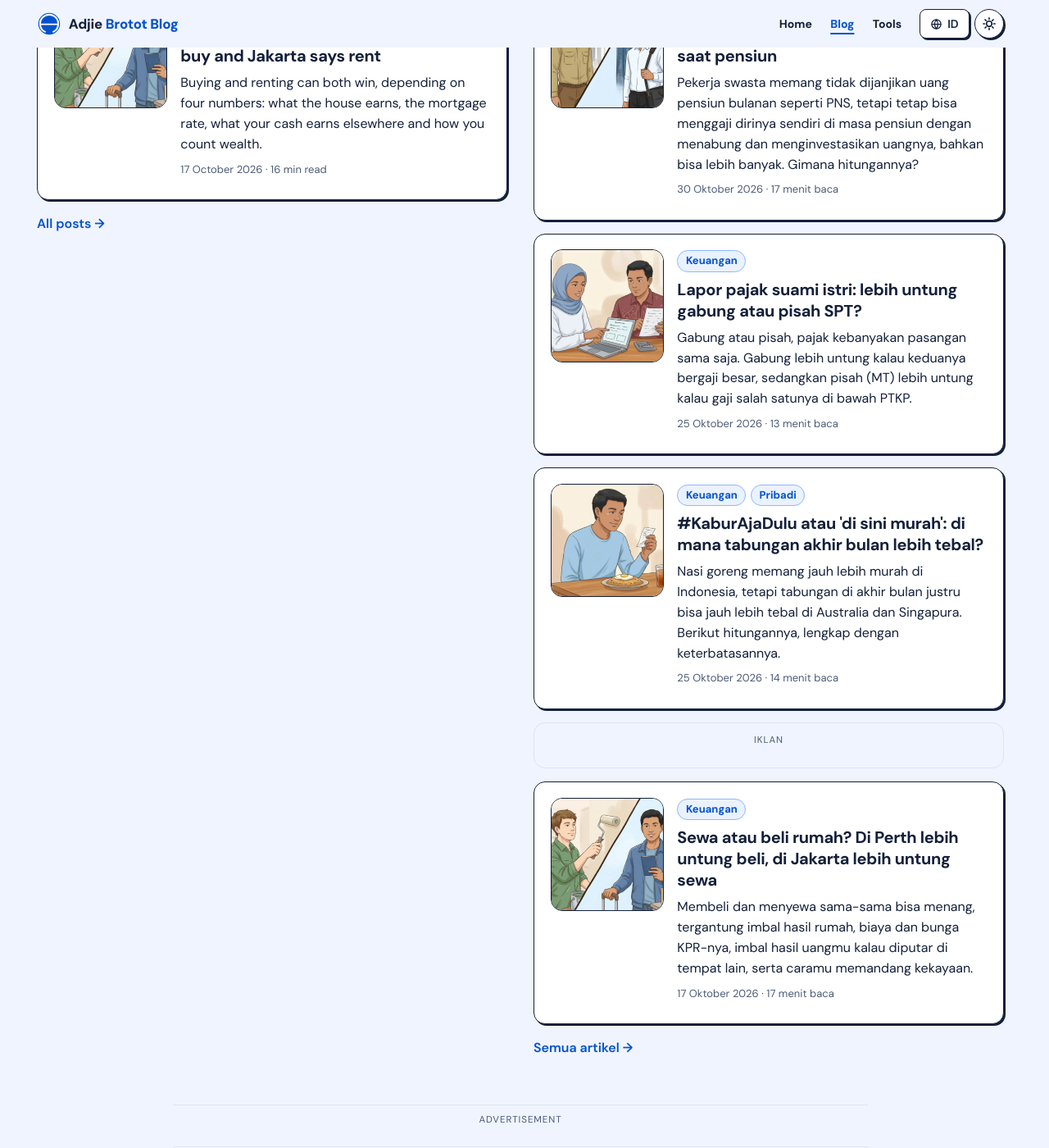
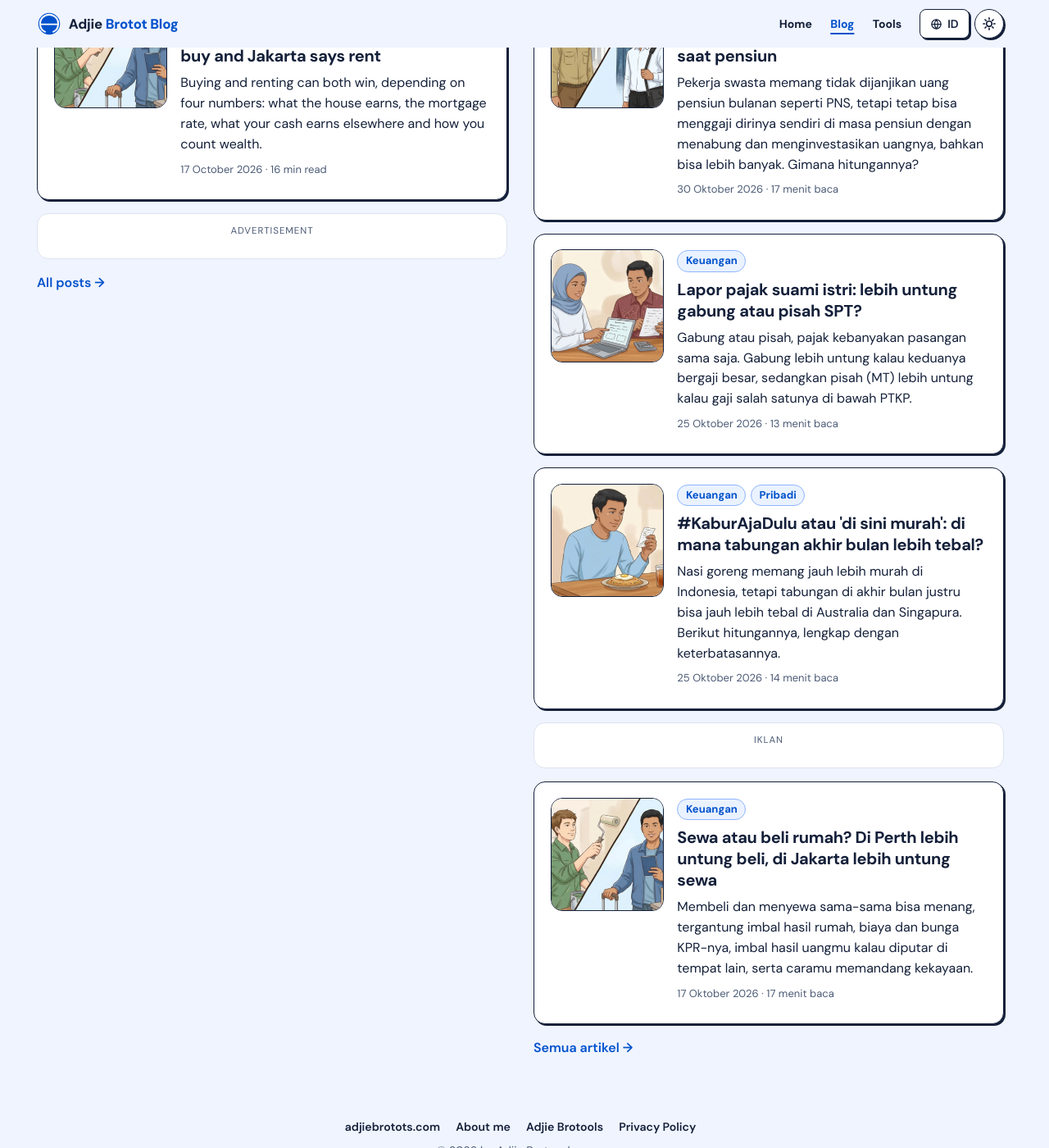
Before and after one commit to adjiebrotot/blog, a Jekyll site: the page built from index.html, in a window 1280 px wide and 1400 px high, scrolled down 366 px. Shown: the whole window at 82% size. Built offline with Jekyll 4.4.1, drawn with Linux system fonts in a browser that asks for light colours; part of the change alters nothing that is shown.

Commit message:
Fill the empty cells of a post grid's last row with card-sized ads
The home and category grids end square: blog.js adds in-feed tiles in the
last row's empty cells, worked out again for the column count on a resize,
never more ad tiles in a list than posts. A tile stays invisible until it
is filled, and an unfilled one is replaced by the next unit (image on the
side, image above, title above, text only). On the landing page the
multiplex moves into the shorter language column when it is two or more
cards short. The in-feed unit is now the image-on-the-side one, the same
shape as the cards, and its tile takes the card's surface and corners.

Co-Authored-By: Claude Opus 5.5 <noreply@anthropic.com>
Claude-Session: https://claude.ai/code/session_01LjR4miVnnSE7hMdPCDCwM3

```diff
--- a/_config.yml
+++ b/_config.yml
@@ -85,12 +85,24 @@ comments:
 # own (In-article 2, Multiplex 3, In-feed), so AdSense reports them apart from
 # the tool site's; the map of every unit on the three sites is in the tool
 # repo's shared.css, above .ad-slot.
+# A card grid never ends on a half-empty row: blog.js fills the last row's
+# empty cells with in-feed tiles the size of a card (`fill_units`, the first
+# tried first, the next one only when AdSense leaves a tile unfilled), never
+# more ad tiles in a list than posts. On the landing page the multiplex unit
+# fills the shorter language column instead, when it is two or more cards
+# short. The in-feed units are "image on the side" first: a picture beside a
+# few lines of text, the same shape as the cards.
 adsense:
   client: ca-pub-8730116101825381
   in_article_slot: "7068974137"
   multiplex_slot: "6347753554"
-  in_feed_slot: "6995134169"
-  in_feed_layout_key: "-gw-3+1f-3d+2z"
+  in_feed_slot: "5403685043"               # In-feed, image on the side
+  in_feed_layout_key: "-fb+5w+4e-db+86"
+  fill_units:
+    - { slot: "5403685043", key: "-fb+5w+4e-db+86" }  # image on the side
+    - { slot: "8828371845", key: "-6t+ed+2i-1n-4w" }  # image above
+    - { slot: "2777521705", key: "-ef+6k-30-ac+ty" }  # title above
+    - { slot: "6995134169", key: "-gw-3+1f-3d+2z" }   # text only
   in_feed_after: 3
   first_after: 350
   gap: 600
--- a/_includes/ad-multiplex.html
+++ b/_includes/ad-multiplex.html
@@ -2,8 +2,10 @@
   The AdSense multiplex unit after a post or under a home page's list, labelled
   so its grid of ads never passes for the blog's own posts. The loader script
   is in head.html. Placed by post.html, home.html and landing.html, never by hand.
+  With `defer=true` (landing.html) blog.js pushes it, after it may move it into
+  the shorter language column.
 {%- endcomment -%}
-<aside class="ad-slot ad-end" aria-label="{{ t.ad_label }}">
+<aside class="ad-slot ad-end"{% if include.defer %} data-ad-defer{% endif %} aria-label="{{ t.ad_label }}">
   <p class="ad-label">{{ t.ad_label }}</p>
   <ins class="adsbygoogle"
        style="display:block"
@@ -11,5 +13,7 @@
        data-full-width-responsive="false"
        data-ad-client="{{ site.adsense.client }}"
        data-ad-slot="{{ site.adsense.multiplex_slot }}"></ins>
+  {%- unless include.defer %}
   <script>(adsbygoogle = window.adsbygoogle || []).push({});</script>
+  {%- endunless %}
 </aside>
--- a/_layouts/default.html
+++ b/_layouts/default.html
@@ -4,7 +4,7 @@
 <head>
   {% include head.html %}
 </head>
-<body data-copy="{{ t.copy }}" data-copied="{{ t.copied }}" data-contents="{{ t.contents }}">
+<body data-copy="{{ t.copy }}" data-copied="{{ t.copied }}" data-contents="{{ t.contents }}"{% if site.adsense.fill_units %} data-ad-client="{{ site.adsense.client }}" data-ad-label="{{ t.ad_label }}" data-ad-units="{{ site.adsense.fill_units | jsonify | escape }}"{% endif %}>
   <a class="skip-link" href="#main">{{ t.skip }}</a>
   {% include header.html %}
   <main id="main" class="container">
--- a/_layouts/landing.html
+++ b/_layouts/landing.html
@@ -25,7 +25,7 @@ layout: default
   </section>
   {%- endfor %}
 </div>
-{%- comment -%} One multiplex unit under both lists, never among the blog's own cards. Settings: `adsense` in _config.yml. {%- endcomment -%}
+{%- comment -%} One multiplex unit under both lists (blog.js may move it into the shorter one), never among the blog's own cards. Settings: `adsense` in _config.yml. {%- endcomment -%}
 {%- if site.adsense.multiplex_slot %}
-{% include ad-multiplex.html %}
+{% include ad-multiplex.html defer=true %}
 {%- endif %}
--- a/assets/css/blog.css
+++ b/assets/css/blog.css
@@ -330,12 +330,24 @@ main { padding: 1rem 0 3rem; }
 .ad-end .ad-label { margin: 0 0 0.5rem; color: var(--muted); font-size: 0.72rem; letter-spacing: 0.08em; text-transform: uppercase; text-align: center; }
 .ad-end:has(ins[data-ad-status="unfilled"]) { display: none; }
 
-/* The in-feed unit among the home page cards (_includes/ad-in-feed.html): a
-   card's shape with a plain rule instead of the sticker, so it never reads as
-   a post, and gone when AdSense has none. */
-.ad-feed { padding: 0.75rem 1rem 1rem; border: 1px solid var(--border); border-radius: var(--radius-xl); }
+/* The in-feed unit among the home page cards (_includes/ad-in-feed.html), and
+   the tiles blog.js adds to fill a grid's last row: a card's size, surface and
+   corners with a plain rule instead of the sticker, so it sits in the grid
+   like a card yet never reads as a post, and gone when AdSense has none. */
+.ad-feed {
+  display: flex; flex-direction: column; min-width: 0;
+  padding: 0.75rem 1rem 1rem; background: var(--card-bg);
+  border: 1.5px solid var(--border); border-radius: var(--radius-xl);
+}
 .ad-feed .ad-label { margin: 0 0 0.5rem; color: var(--muted); font-size: 0.72rem; letter-spacing: 0.08em; text-transform: uppercase; text-align: center; }
+.ad-feed ins.adsbygoogle { margin-block: auto; }
 .ad-feed:has(ins[data-ad-status="unfilled"]) { display: none; }
+/* A filler keeps its cell (AdSense needs the width) but shows nothing until
+   an ad is in it, so a slow, blocked or empty unit never leaves a bare box. */
+.ad-fill[hidden] { display: none; }
+.ad-fill:not(:has(ins[data-ad-status="filled"])) { visibility: hidden; }
+/* The landing page's multiplex, moved into the shorter language column. */
+.post-list > .ad-end { max-width: none; margin: 0; padding: 0.75rem 1rem 1rem; background: var(--card-bg); border: 1.5px solid var(--border); border-radius: var(--radius-xl); }
 
 /* Callouts: <div class="note">…</div> or {: .note} / {: .warning} on a paragraph. */
 /* Set apart by a field of tone, not an outline. */
--- a/assets/js/blog.js
+++ b/assets/js/blog.js
@@ -20,6 +20,10 @@
    8. The Share menu on a post (_includes/share.html): Facebook, X and
       LinkedIn as links, a Story or Post poster drawn here on a canvas, and
       Share as link.
+   9. Ads fill the gaps in a card grid: the last row of a post grid gets
+      in-feed tiles in its empty cells, and on the landing page the shorter
+      language column gets the multiplex unit (or one tile). Settings:
+      `adsense` in _config.yml.
    UI words come from _data/i18n.yml through data-* on <body>. */
 (function () {
   var root = document.documentElement;
@@ -664,3 +668,131 @@
     });
   }
 })();
+
+/* 9. Ads in the gaps of a card grid. A grid's last row is filled with in-feed
+   tiles the size of a card, so the page ends square instead of on a lone card.
+   The count follows the number of columns, so it is worked out again on a
+   resize; a tile is pushed to AdSense the first time it is shown, and one that
+   comes back unfilled is replaced by the next unit in `fill_units` (a tile
+   waits invisible until it is filled, so nothing shows a bare box). A list
+   never holds more ad tiles than posts. */
+(function () {
+  var d = document.body.dataset;
+  if (!d.adUnits) return;
+  var units;
+  try { units = JSON.parse(d.adUnits); } catch (e) { return; }
+  if (!units.length) return;
+
+  function push() { try { (window.adsbygoogle = window.adsbygoogle || []).push({}); } catch (e) {} }
+  function shown(el) { return getComputedStyle(el).display !== 'none'; }
+  function isAd(el) { return el.classList.contains('ad-slot'); }
+  function columns(grid) {
+    return getComputedStyle(grid).gridTemplateColumns.split(' ').filter(function (c) { return c && c !== 'none'; }).length || 1;
+  }
+  function unfilled(aside) { var i = aside.querySelector('ins'); return i && i.getAttribute('data-ad-status') === 'unfilled'; }
+
+  function makeTile(unit) {
+    var aside = document.createElement('aside');
+    aside.className = 'ad-slot ad-feed ad-fill';
+    aside.setAttribute('aria-label', d.adLabel);
+    aside.hidden = true;
+    var label = document.createElement('p');
+    label.className = 'ad-label';
+    label.textContent = d.adLabel;
+    var ins = document.createElement('ins');
+    ins.className = 'adsbygoogle';
+    ins.style.display = 'block';
+    ins.dataset.adFormat = 'fluid';
+    ins.dataset.adLayoutKey = unit.key;
+    ins.dataset.adClient = d.adClient;
+    ins.dataset.adSlot = unit.slot;
+    aside.appendChild(label);
+    aside.appendChild(ins);
+    return aside;
+  }
+
+  // One list (a .post-grid, or a landing column) and its fillers.
+  function Filler(list) {
+    this.list = list;
+    this.tiles = [];
+    this.failed = 0;
+    var self = this;
+    new MutationObserver(function () { self.update(); })
+      .observe(list, { subtree: true, attributes: true, attributeFilter: ['data-ad-status'] });
+  }
+  Filler.prototype.items = function () {
+    return Array.prototype.filter.call(this.list.children, function (el) {
+      return !el.classList.contains('ad-fill') && shown(el) && !(isAd(el) && unfilled(el));
+    });
+  };
+  // Show `want` tiles at the end of the list, making new ones as needed.
+  Filler.prototype.show = function (want) {
+    var self = this;
+    this.tiles = this.tiles.filter(function (t) {
+      if (!unfilled(t)) return true;
+      t.remove(); self.failed++;
+      return false;
+    });
+    var posts = this.items().filter(function (el) { return !isAd(el); }).length;
+    var ads = this.items().length - posts;
+    want = Math.max(0, Math.min(want, posts - ads));
+    // A tile left unfilled is replaced by the next unit; once each unit has
+    // failed here, the gap stays.
+    while (this.tiles.length < want && this.failed < units.length) {
+      var t = makeTile(units[this.failed]);
+      this.list.appendChild(t);
+      this.tiles.push(t);
+    }
+    this.tiles.forEach(function (t, i) {
+      var on = i < want;
+      t.hidden = !on;
+      if (on && !t.dataset.pushed) { t.dataset.pushed = '1'; push(); }
+    });
+  };
+  // A post grid: the cells left empty in its last row.
+  Filler.prototype.update = function () {
+    if (this.busy) return;
+    this.busy = true;
+    var cols = columns(this.list), pos = 0;
+    this.items().forEach(function (el) {
+      pos = el.classList.contains('is-featured') ? 0 : (pos + 1) % cols;
+    });
+    this.show(cols > 1 && pos ? cols - pos : 0);
+    this.busy = false;
+  };
+
+  var grids = Array.prototype.map.call(document.querySelectorAll('.post-grid'), function (g) { return new Filler(g); });
+
+  // The landing page: two language columns side by side. The shorter gets the
+  // multiplex unit when it is two or more cards short, one tile when it is one.
+  var cols = document.querySelector('.landing-cols');
+  var multiplex = document.querySelector('.ad-end[data-ad-defer]');
+  var lists = cols ? Array.prototype.slice.call(cols.querySelectorAll('.post-list')) : [];
+  if (lists.length === 2) {
+    var fills = lists.map(function (l) { return new Filler(l); });
+    var side = columns(cols) > 1;
+    var count = function (f) { return f.items().length; };
+    var short = count(fills[0]) < count(fills[1]) ? 0 : 1, gap = Math.abs(count(fills[0]) - count(fills[1]));
+    if (side && gap >= 2 && multiplex) {
+      fills[short].list.appendChild(multiplex);
+      gap = 0;
+    }
+    fills.forEach(function (f, i) {
+      f.update = function () {
+        if (this.busy) return;
+        this.busy = true;
+        var other = count(fills[1 - i]);
+        var two = columns(cols) > 1;
+        this.show(two && this.list.contains(multiplex) ? 0 : two ? Math.min(1, Math.max(0, other - count(this))) : 0);
+        this.busy = false;
+      };
+    });
+    grids = grids.concat(fills);
+  }
+  if (multiplex) push();
+
+  function all() { grids.forEach(function (g) { g.update(); }); }
+  all();
+  var t;
+  window.addEventListener('resize', function () { clearTimeout(t); t = setTimeout(all, 150); });
+})();
```
